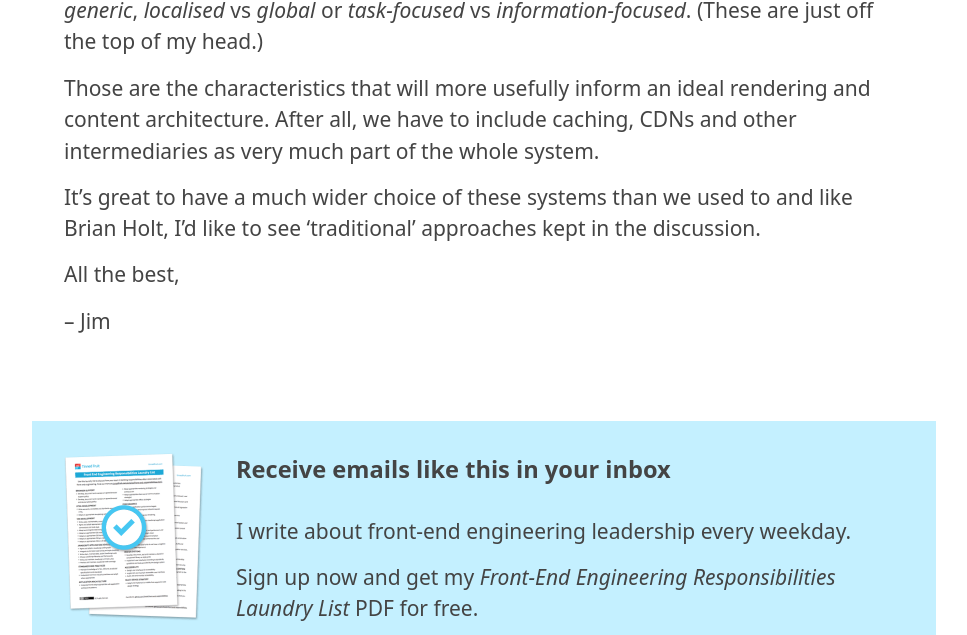
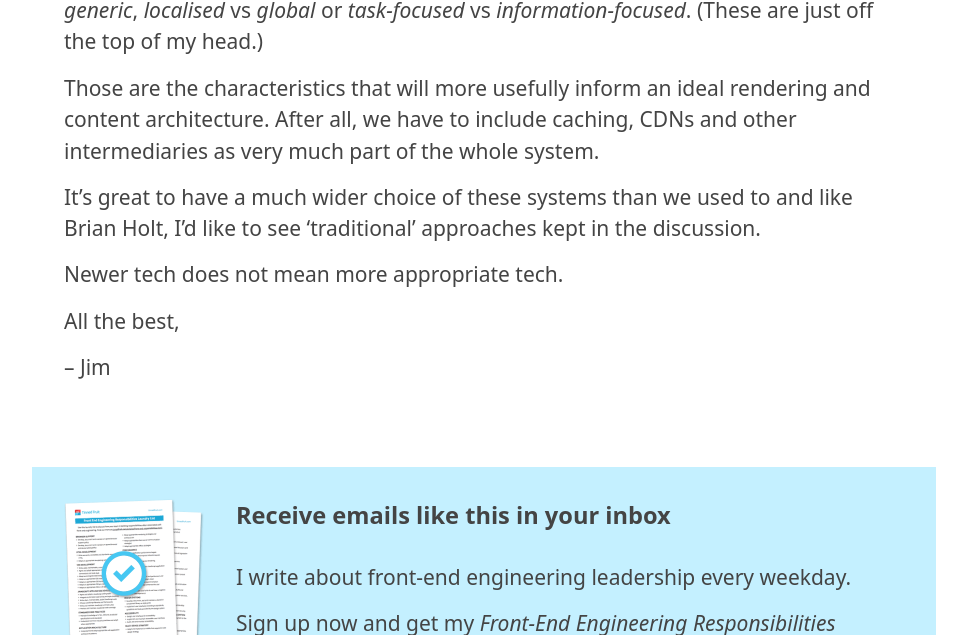
Before and after one commit to froots/froots.github.io, a Jekyll site: the page built from _list/20180618.md, in a window 1280 px wide and 900 px high, scrolled down 1393 px, cut to the strip 0-635 px from the top of the window. Shown: the whole strip, without its empty margins (156-1123 px from the left). Built offline with Jekyll 4.4.1, drawn with Linux system fonts in a browser that asks for light colours.

Commit message:
Email change

```diff
--- a/_list/20180618.md
+++ b/_list/20180618.md
@@ -25,6 +25,8 @@ Those are the characteristics that will more usefully inform an ideal rendering
 
 It's great to have a much wider choice of these systems than we used to and like Brian Holt, I'd like to see 'traditional' approaches kept in the discussion.
 
+Newer tech does not mean more appropriate tech.
+
 All the best,
 
 -- Jim
```
